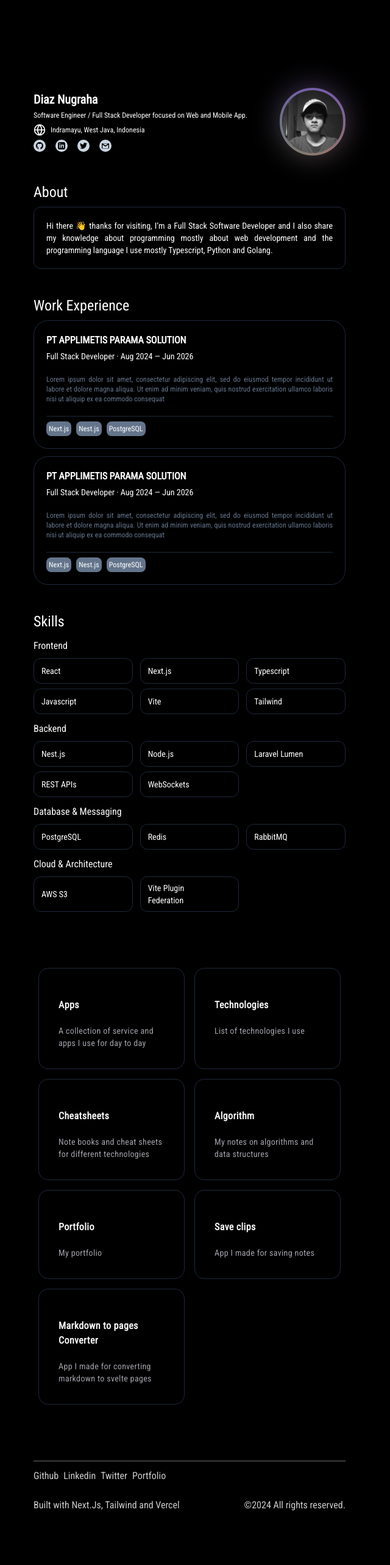
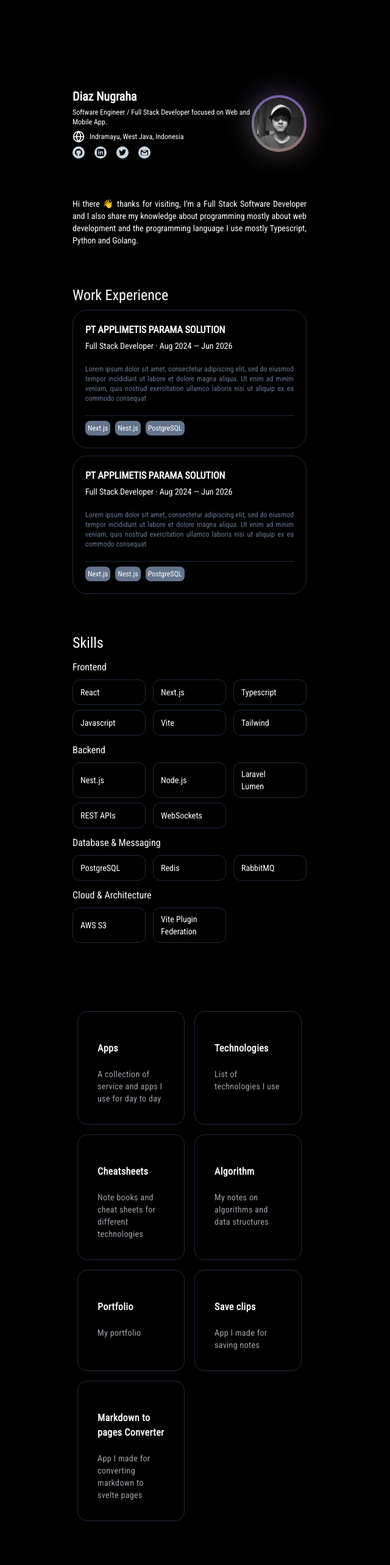
Before and after one commit to DiazNugraha/portofolio, a Next.js app: page / in a window 1280 px wide. Shown: the top 2566 px of the page at 61% size, without its empty margins (329-969 px from the left). Built offline with nearby package versions, Linux system fonts and the light colour scheme.

Commit message:
chore: adjust wrapper tag

```diff
--- a/src/components/home/index.tsx
+++ b/src/components/home/index.tsx
@@ -14,8 +14,8 @@ export default function HomePage() {
       {/* <div className="absolute w-full h-full overflow-hidden"> */}
       {/*   <Meteors number={11} className="" /> */}
       {/* </div> */}
-      <div className="lg:w-[40%] h-[100vh]">
-        <div className="flex py-36 text-white flex-col items-center gap-y-11">
+      <div className="lg:w-[30%] h-full">
+        <div className="flex py-36 text-white flex-col items-center gap-y-16">
           <HeaderSection />
           <AboutSection />
           <ExperienceSection />
--- a/src/components/home/sections/AboutSection.tsx
+++ b/src/components/home/sections/AboutSection.tsx
@@ -1,8 +1,8 @@
 export default function AboutSection() {
   return (
-    <div className="flex flex-col gap-2">
-      <h1 className="text-lg lg:text-2xl">About</h1>
-      <div className="bg-transparent border-[1px] border-slate-800 w-full p-5 rounded-xl flex flex-col gap-2">
+    <section className="flex flex-col gap-2">
+      {/* <h1 className="text-lg lg:text-2xl">About</h1> */}
+      <div className="bg-transparent w-full rounded-xl flex flex-col gap-2">
         <p className="text-justify text-xs lg:text-sm">
           Hi there 👋 thanks for visiting, I&lsquo;m a Full Stack Software
           Developer and I also share my knowledge about programming mostly about
@@ -10,6 +10,6 @@ export default function AboutSection() {
           Python and Golang.
         </p>
       </div>
-    </div>
+    </section>
   );
 }
--- a/src/components/home/sections/ExperienceSection.tsx
+++ b/src/components/home/sections/ExperienceSection.tsx
@@ -25,13 +25,13 @@ const experiences: {
 
 export default function ExperienceSection() {
   return (
-    <div className="flex flex-col gap-2">
+    <section className="flex flex-col gap-2">
       <h1 className="text-lg lg:text-2xl">Work Experience</h1>
       <div className="flex flex-col gap-3">
         {experiences.map((experience, index) => (
           <ExperienceCard {...experience} key={index} />
         ))}
       </div>
-    </div>
+    </section>
   );
 }
--- a/src/components/home/sections/HeaderSection.tsx
+++ b/src/components/home/sections/HeaderSection.tsx
@@ -11,7 +11,7 @@ import { motion } from "framer-motion";
 
 export default function HeaderSection() {
   return (
-    <div className="flex flex-col gap-3 w-full">
+    <section className="flex flex-col gap-3 w-full">
       <div className="flex flex-col gap-3 lg:gap-0 lg:flex-row lg:justify-between lg:items-center">
         <div className="flex flex-col gap-1 text-white ">
           <span className="text-xl font-bold">Diaz Nugraha</span>
@@ -42,7 +42,7 @@ export default function HeaderSection() {
           </BackgroundGradient>
         </div>
       </div>
-    </div>
+    </section>
   );
 }
 
--- a/src/components/home/sections/NavigationSection.tsx
+++ b/src/components/home/sections/NavigationSection.tsx
@@ -2,5 +2,9 @@ import { HoverEffect } from "@/components/ui/card-hover-effect";
 import { MenuNavigations } from "@/constants";
 
 export default function NavigationSection() {
-  return <HoverEffect className="lg:grid-cols-2" items={MenuNavigations} />;
+  return (
+    <section>
+      <HoverEffect className="lg:grid-cols-2" items={MenuNavigations} />
+    </section>
+  );
 }
--- a/src/components/home/sections/SkillSection.tsx
+++ b/src/components/home/sections/SkillSection.tsx
@@ -4,7 +4,7 @@ import { ChevronRight } from "lucide-react";
 
 export default function SkillSection() {
   return (
-    <div className="flex flex-col gap-3 w-full">
+    <section className="flex flex-col gap-3 w-full">
       <h1 className="text-lg lg:text-2xl">Skills</h1>
       <Wrapper title="Frontend">
         <SkillItem name="React" />
@@ -30,7 +30,7 @@ export default function SkillSection() {
         <SkillItem name="AWS S3" />
         <SkillItem name="Vite Plugin Federation" />
       </Wrapper>
-    </div>
+    </section>
   );
 }
 
```
